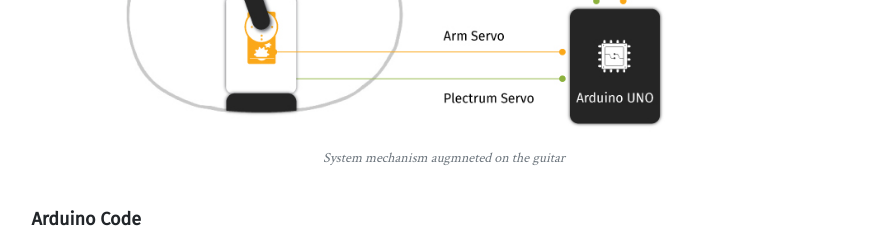
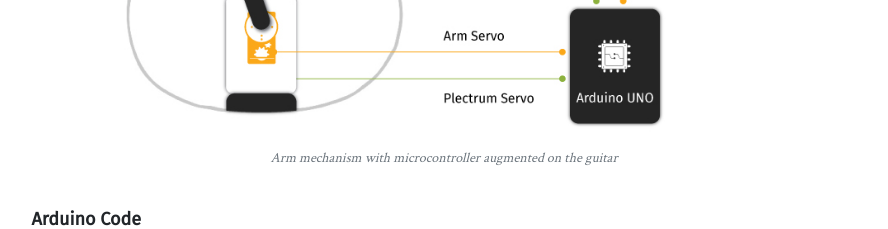
Before and after one commit to rishi4git/Guitar.io, a website: page index.html in a window 1280 px wide. Shown: the part 4820-5049 px from the top of the page, without its empty margins (196-1084 px from the left). Drawn offline with Linux system fonts and the light colour scheme.

Commit message:
Update index.html

```diff
--- a/index.html
+++ b/index.html
@@ -259,7 +259,7 @@ conducted <br/>by Makers’ Asylum.
         <a href="#">
           <img class="img-fluid" src="img/sysmech.jpg" alt="">
         </a>
-        <span class="caption text-muted">System mechanism augmneted on the guitar</span>
+        <span class="caption text-muted">Arm mechanism with microcontroller augmented on the guitar </span>
 
         <h3 class="sub-section-heading">Arduino Code</h3>
 
```
